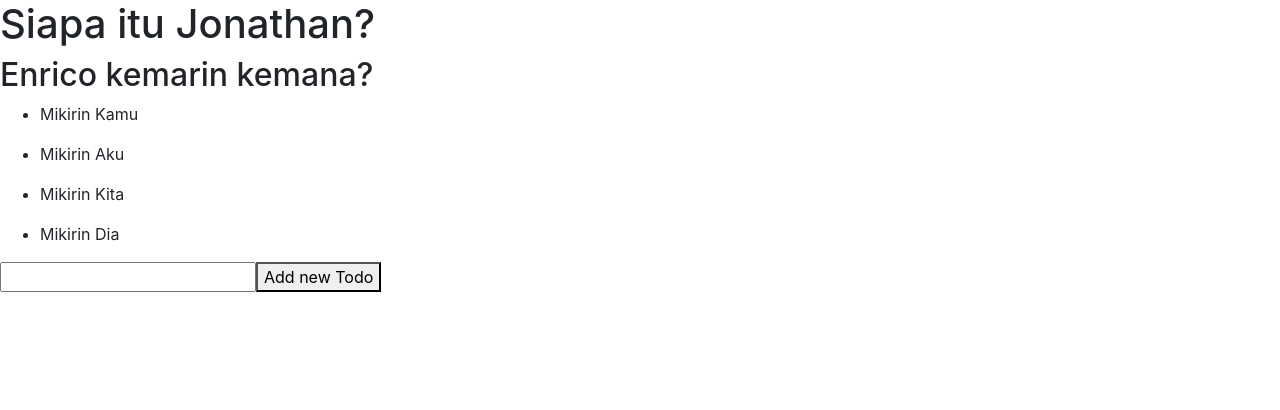
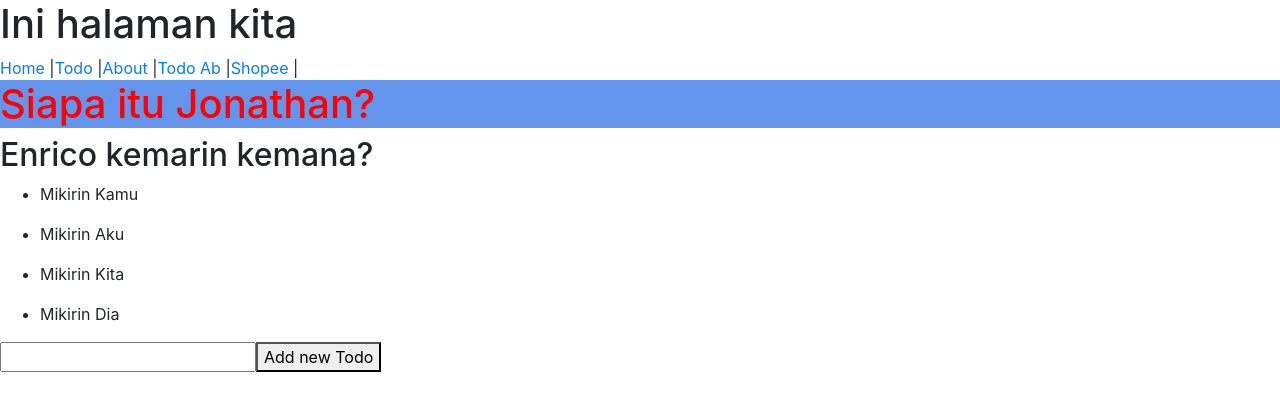
Before and after one commit to semmiverian/daring-fox-react, a React (Create React App) app: page /todo in a window 1280 px wide. Shown: the top 410 px of the page. Built offline with nearby package versions, Linux system fonts and the light colour scheme.

Commit message:
siang siang ngantuk

```diff
--- a/package.json
+++ b/package.json
@@ -3,8 +3,10 @@
   "version": "0.1.0",
   "private": true,
   "dependencies": {
+    "axios": "0.18.0",
     "react": "^16.8.6",
     "react-dom": "^16.8.6",
+    "react-router-dom": "5.0.0",
     "react-scripts": "3.0.1"
   },
   "scripts": {
--- a/src/App.js
+++ b/src/App.js
@@ -1,52 +1,29 @@
 import React, { Component } from 'react'
-import TodoItem from './components/TodoItem'
-import TodoForm from './components/TodoForm'
+import {BrowserRouter as Router, Route, Link, Switch} from 'react-router-dom'
+
+import Todo from './views/Todo'
+import About from './views/About'
+import Home from './views/Home'
+import Swapi from './views/Swapi'
+
 class App extends Component {
-  state = {
-    name: 'Jonathan',
-    todos: [
-      'Mikirin Kamu',
-      'Mikirin Aku',
-      'Mikirin Kita',
-      'Mikirin Dia'
-    ]
-  }
+  render() {
+    return <Router>
+      <h1>Ini halaman kita</h1>
 
-  // constructor() {
-  //   super()
-  //   this.state = {
-  //     name: 'Jonathan',
-  //     newTodo: ''
-  //   }
+      <Link to="/">Home</Link> |
+      <Link to="/todo">Todo</Link> |
+      <Link to="/about">About</Link> |
+      <Link to="/todo/ab">Todo Ab</Link> |
+      <Link to="/swapi">Shopee</Link> |
 
-  //   // this.handleChange = this.handleChange.bind(this)
-  // }
-
-  submitTodo = newTodo => {
-    const {todos} = this.state
-
-    this.setState({
-      todos: [...todos, newTodo]
-    }, () => {
-      console.log(this.state.todos)
-    })
-
-  }
-
-  render() {
-    return <div>
-      <h1>Siapa itu {this.state.name}?</h1>
-      <h2>Enrico kemarin kemana?</h2>
-      <ul>
-      {
-        this.state.todos.map((todo, index) => {
-          return <TodoItem key={index} todo={todo}/>
-        })
-      }
-      </ul>
-
-      <TodoForm submitTodo={this.submitTodo} />
-    </div>
+      <Switch>
+        <Route path="/" exact component={Home} />
+        <Route path="/todo" component={Todo} />
+        <Route path="/about" component={About} />
+        <Route path="/swapi" component={Swapi} />
+      </Switch>
+    </Router>
   }
 }
 
--- a/src/components/TodoItem.js
+++ b/src/components/TodoItem.js
@@ -1,11 +1,17 @@
 import React, { Component } from 'react'
 import Display from './Display'
 
-export default class TodoItem extends Component {
-  render() {
-    return <li>
-      <Display todo={this.props.todo} />
-    </li>
+export default function(props) {
+  return <li>
+    <Display todo={props.todo} />
+  </li>
+}
 
-  }
-}
+
+// export default class TodoItem extends Component {
+//   render() {
+//     return <li>
+//       <Display todo={this.props.todo} />
+//     </li>
+//   }
+// }
--- /dev/null
+++ b/src/views/Ab.js
@@ -0,0 +1,11 @@
+import React, { Component } from 'react'
+
+export default class Ab extends Component {
+  render() {
+    return (
+      <div>
+        <h1>Ini Halaman Ab</h1>
+      </div>
+    )
+  }
+}
--- /dev/null
+++ b/src/views/About.js
@@ -0,0 +1,11 @@
+import React, { Component } from 'react'
+
+export default class About extends Component {
+  render() {
+    return (
+      <div>
+        <h2>Ini halaman about</h2>
+      </div>
+    )
+  }
+}
--- /dev/null
+++ b/src/views/Home.js
@@ -0,0 +1,11 @@
+import React, { Component } from 'react'
+
+export default class Home extends Component {
+  render() {
+    return (
+      <div>
+        <h1>Ini Halaman Home</h1>
+      </div>
+    )
+  }
+}
--- /dev/null
+++ b/src/views/Swapi.js
@@ -0,0 +1,32 @@
+import React, { Component } from 'react'
+import axios from 'axios'
+
+export default class Swapi extends Component {
+  state = {
+    data: []
+  }
+
+  componentDidMount() {
+    axios.get('https://swapi.co/api/people/1')
+         .then(({data}) => {
+           console.log(data)
+            this.setState({
+              data
+            })
+         })
+  }
+
+  componentDidUpdate(prevProps, prevState) {
+    if (this.state.data !== prevState) {
+      // kenapa aku ga dihapus?
+    }
+  }
+
+  render() {
+    return (
+      <div>
+        {JSON.stringify(this.state.data)}
+      </div>
+    )
+  }
+}
--- /dev/null
+++ b/src/views/Todo.js
@@ -0,0 +1,54 @@
+import React, { Component } from 'react'
+import TodoItem from '../components/TodoItem'
+import TodoForm from '../components/TodoForm'
+import {Route} from 'react-router-dom'
+import Ab from '../views/Ab'
+
+export default class Todo extends Component {
+  state = {
+    name: 'Jonathan',
+    todos: [
+      'Mikirin Kamu',
+      'Mikirin Aku',
+      'Mikirin Kita',
+      'Mikirin Dia'
+    ]
+  }
+
+  submitTodo = (newTodo) => {
+    const {todos} = this.state
+
+    this.setState({
+      todos: [...todos, newTodo]
+    }, () => {
+      console.log(this.state.todos)
+    })
+
+  }
+
+  render() {
+    return (
+      <div className="hai">
+      <h1
+        style={{
+          color: 'red',
+          backgroundColor: 'cornflowerblue'
+        }}
+      >Siapa itu {this.state.name}?</h1>
+      <h2>Enrico kemarin kemana?</h2>
+      <ul>
+      {
+        this.state.todos.map((todo, index) => {
+          return <TodoItem key={index} todo={todo}/>
+        })
+      }
+      </ul>
+
+      <TodoForm submitTodo={this.submitTodo} />
+
+
+      <Route path="/todo/ab" component={Ab} />
+    </div>
+    )
+  }
+}
```
Also changed, not shown: 1 other file (tests, documents, lock files or other folders).
